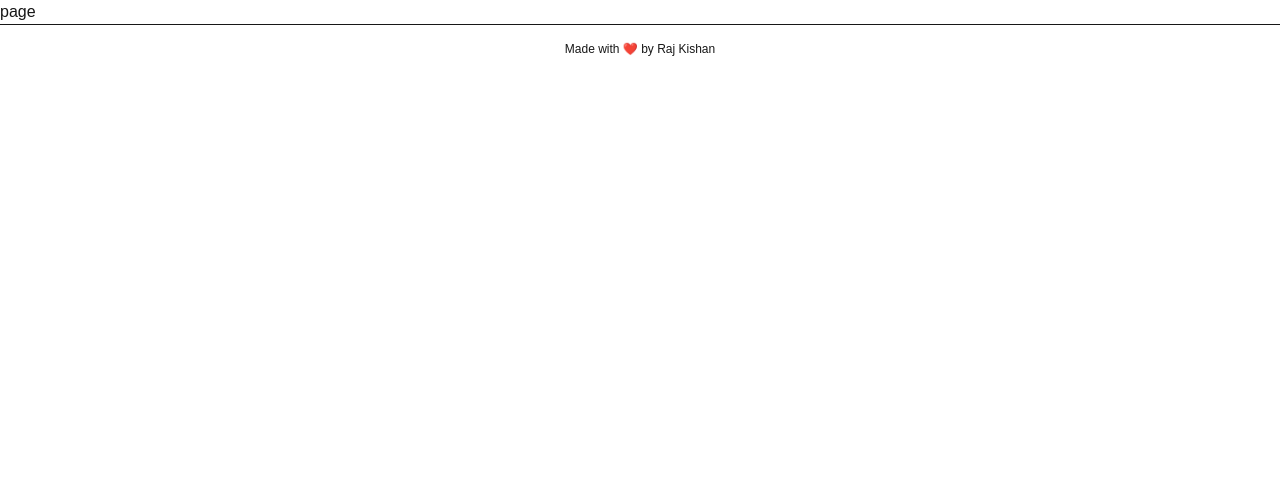
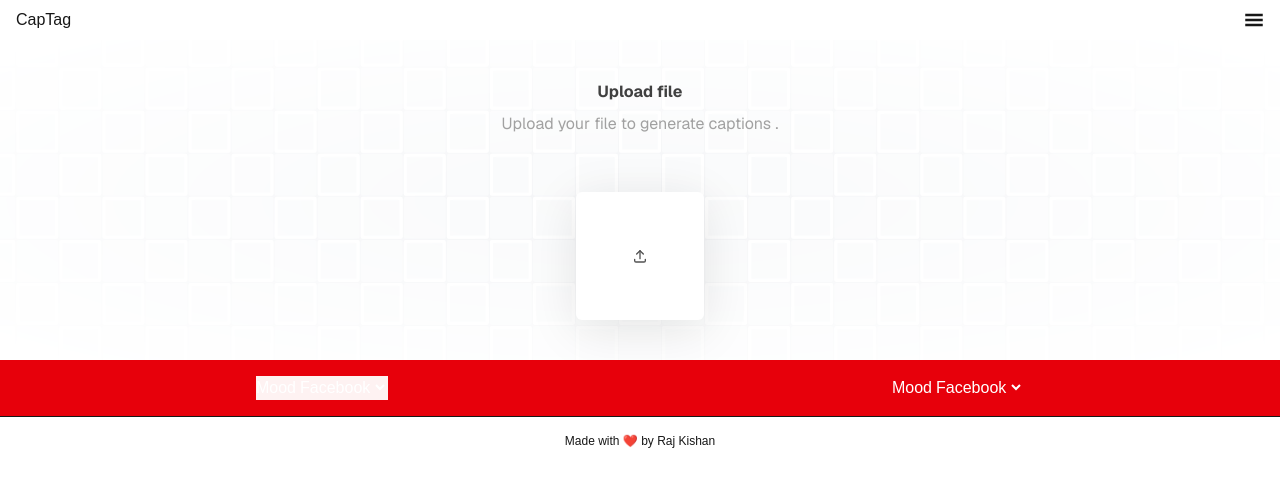
Before and after one commit to RajKishan1/captag, a Next.js app: page /captionGenerator in a window 1280 px wide. Shown: the top 486 px of the page. Built offline with nearby package versions, Linux system fonts and the light colour scheme.

Commit message:
feat:caption page

```diff
--- a/package.json
+++ b/package.json
@@ -9,11 +9,14 @@
     "lint": "next lint"
   },
   "dependencies": {
+    "@tabler/icons-react": "^3.34.0",
     "clsx": "^2.1.1",
     "framer-motion": "^12.23.6",
+    "motion": "^12.23.6",
     "next": "15.4.1",
     "react": "19.1.0",
     "react-dom": "19.1.0",
+    "react-dropzone": "^14.3.8",
     "react-icons": "^5.5.0",
     "simplex-noise": "^4.0.3",
     "tailwind-merge": "^3.3.1"
--- /dev/null
+++ b/src/app/captionGenerator/FileUpload.tsx
@@ -0,0 +1,194 @@
+"use client"
+import { cn } from "@/lib/utils";
+import React, { useRef, useState } from "react";
+import { motion } from "motion/react";
+import { IconUpload } from "@tabler/icons-react";
+import { useDropzone } from "react-dropzone";
+
+const mainVariant = {
+  initial: {
+    x: 0,
+    y: 0,
+  },
+  animate: {
+    x: 20,
+    y: -20,
+    opacity: 0.9,
+  },
+};
+
+const secondaryVariant = {
+  initial: {
+    opacity: 0,
+  },
+  animate: {
+    opacity: 1,
+  },
+};
+
+export const FileUpload = ({
+  onChange,
+}: {
+  onChange?: (files: File[]) => void;
+}) => {
+  const [files, setFiles] = useState<File[]>([]);
+  const fileInputRef = useRef<HTMLInputElement>(null);
+
+  const handleFileChange = (newFiles: File[]) => {
+    setFiles((prevFiles) => [...prevFiles, ...newFiles]);
+    onChange && onChange(newFiles);
+  };
+
+  const handleClick = () => {
+    fileInputRef.current?.click();
+  };
+
+  const { getRootProps, isDragActive } = useDropzone({
+    multiple: false,
+    noClick: true,
+    onDrop: handleFileChange,
+    onDropRejected: (error) => {
+      console.log(error);
+    },
+  });
+
+  return (
+    <div className="w-full" {...getRootProps()}>
+      <motion.div
+        onClick={handleClick}
+        whileHover="animate"
+        className="p-10 group/file block rounded-lg cursor-pointer w-full relative overflow-hidden"
+      >
+        <input
+          ref={fileInputRef}
+          id="file-upload-handle"
+          type="file"
+          onChange={(e) => handleFileChange(Array.from(e.target.files || []))}
+          className="hidden"
+        />
+        <div className="absolute inset-0 [mask-image:radial-gradient(ellipse_at_center,white,transparent)]">
+          <GridPattern />
+        </div>
+        <div className="flex flex-col items-center justify-center">
+          <p className="relative z-20 font-sans font-bold text-neutral-700 dark:text-neutral-300 text-base">
+            Upload file
+          </p>
+          <p className="relative z-20 font-sans font-normal text-neutral-400 dark:text-neutral-400 text-base mt-2">
+          Upload your file to generate captions .
+          </p>
+          <div className="relative w-full mt-10 max-w-xl mx-auto">
+            {files.length > 0 &&
+              files.map((file, idx) => (
+                <motion.div
+                  key={"file" + idx}
+                  layoutId={idx === 0 ? "file-upload" : "file-upload-" + idx}
+                  className={cn(
+                    "relative overflow-hidden z-40 bg-white dark:bg-neutral-900 flex flex-col items-start justify-start md:h-24 p-4 mt-4 w-full mx-auto rounded-md",
+                    "shadow-sm"
+                  )}
+                >
+                  <div className="flex justify-between w-full items-center gap-4">
+                    <motion.p
+                      initial={{ opacity: 0 }}
+                      animate={{ opacity: 1 }}
+                      layout
+                      className="text-base text-neutral-700 dark:text-neutral-300 truncate max-w-xs"
+                    >
+                      {file.name}
+                    </motion.p>
+                    <motion.p
+                      initial={{ opacity: 0 }}
+                      animate={{ opacity: 1 }}
+                      layout
+                      className="rounded-lg px-2 py-1 w-fit shrink-0 text-sm text-neutral-600 dark:bg-neutral-800 dark:text-white shadow-input"
+                    >
+                      {(file.size / (1024 * 1024)).toFixed(2)} MB
+                    </motion.p>
+                  </div>
+
+                  <div className="flex text-sm md:flex-row flex-col items-start md:items-center w-full mt-2 justify-between text-neutral-600 dark:text-neutral-400">
+                    <motion.p
+                      initial={{ opacity: 0 }}
+                      animate={{ opacity: 1 }}
+                      layout
+                      className="px-1 py-0.5 rounded-md bg-gray-100 dark:bg-neutral-800 "
+                    >
+                      {file.type}
+                    </motion.p>
+
+                    <motion.p
+                      initial={{ opacity: 0 }}
+                      animate={{ opacity: 1 }}
+                      layout
+                    >
+                      modified{" "}
+                      {new Date(file.lastModified).toLocaleDateString()}
+                    </motion.p>
+                  </div>
+                </motion.div>
+              ))}
+            {!files.length && (
+              <motion.div
+                layoutId="file-upload"
+                variants={mainVariant}
+                transition={{
+                  type: "spring",
+                  stiffness: 300,
+                  damping: 20,
+                }}
+                className={cn(
+                  "relative group-hover/file:shadow-2xl z-40 bg-white dark:bg-neutral-900 flex items-center justify-center h-32 mt-4 w-full max-w-[8rem] mx-auto rounded-md",
+                  "shadow-[0px_10px_50px_rgba(0,0,0,0.1)]"
+                )}
+              >
+                {isDragActive ? (
+                  <motion.p
+                    initial={{ opacity: 0 }}
+                    animate={{ opacity: 1 }}
+                    className="text-neutral-600 flex flex-col items-center"
+                  >
+                    Drop it
+                    <IconUpload className="h-4 w-4 text-neutral-600 dark:text-neutral-400" />
+                  </motion.p>
+                ) : (
+                  <IconUpload className="h-4 w-4 text-neutral-600 dark:text-neutral-300" />
+                )}
+              </motion.div>
+            )}
+
+            {!files.length && (
+              <motion.div
+                variants={secondaryVariant}
+                className="absolute opacity-0 border border-dashed border-sky-400 inset-0 z-30 bg-transparent flex items-center justify-center h-32 mt-4 w-full max-w-[8rem] mx-auto rounded-md"
+              ></motion.div>
+            )}
+          </div>
+        </div>
+      </motion.div>
+    </div>
+  );
+};
+
+export function GridPattern() {
+  const columns = 41;
+  const rows = 11;
+  return (
+    <div className="flex bg-gray-100 dark:bg-neutral-900 shrink-0 flex-wrap justify-center items-center gap-x-px gap-y-px  scale-105">
+      {Array.from({ length: rows }).map((_, row) =>
+        Array.from({ length: columns }).map((_, col) => {
+          const index = row * columns + col;
+          return (
+            <div
+              key={`${col}-${row}`}
+              className={`w-10 h-10 flex shrink-0 rounded-[2px] ${
+                index % 2 === 0
+                  ? "bg-gray-50 dark:bg-neutral-950"
+                  : "bg-gray-50 dark:bg-neutral-950 shadow-[0px_0px_1px_3px_rgba(255,255,255,1)_inset] dark:shadow-[0px_0px_1px_3px_rgba(0,0,0,1)_inset]"
+              }`}
+            />
+          );
+        })
+      )}
+    </div>
+  );
+}
--- a/src/app/captionGenerator/page.tsx
+++ b/src/app/captionGenerator/page.tsx
@@ -1,9 +1,30 @@
-import React from 'react'
+import React from "react";
+import { FileUpload } from "./FileUpload";
+import NavigationBar from "@/components/homepage/NavigationBar";
 
 const page = () => {
   return (
-    <div>page</div>
-  )
-}
+    <div className="">
+      <NavigationBar />
+      <FileUpload />
+      <div className="w-full flex items-center  justify-around gap-2 px-2 bg-red-600 py-4">
+        <div className="text-white bg-red-50">
+          <label htmlFor="">Mood</label>
+          <select name="" id="">
+            <option>Facebook</option>
+            <option>Instagram</option>
+          </select>
+        </div>
+        <div className="text-white">
+          <label htmlFor="">Mood</label>
+          <select name="" id="">
+            <option>Facebook</option>
+            <option>Instagram</option>
+          </select>
+        </div>
+      </div>
+    </div>
+  );
+};
 
-export default page
+export default page;
--- a/src/components/homepage/Features.tsx
+++ b/src/components/homepage/Features.tsx
@@ -3,14 +3,18 @@
   title: string;
   text: string;
   buttonText: string;
+  route: string;
 }
-export const FeatureDiv = ({ text, title, buttonText }: prop) => {
+export const FeatureDiv = ({ text, title, buttonText, route }: prop) => {
   return (
     <div className=" w-4/5 p-2 rounded-xl flex flex-col items-center gap-2  bg-neutral-800">
       <h2 className="my-1.5 text-center text-2xl ">{title}</h2>
       <span className="flex flex-col items-center gap-3 bg-neutral-900 rounded-lg px-1 py-3">
-        <p className="text-center">{text}</p>
-        <a href="#" className="px-3  py-2 border rounded-lg">
+        <p className="text-center px-3 text-neutral-400">{text}</p>
+        <a
+          href={route}
+          className="px-3  py-2 border border-neutral-800 text-sm bg-blue-700 mt-5 rounded-lg"
+        >
           {buttonText}
         </a>
       </span>
@@ -22,14 +26,17 @@
     <div className="w-full  flex flex-col gap-4">
       <div className="flex flex-col items-center justify-between gap-5">
         <FeatureDiv
-          text=" aofsvnpiaefughcwpfegwhruitgvuhvw sslfjkvnaeliruigaghnb aer;oicahneit "
-          title="erwrw"
-          buttonText="sdfs"
+          route="/captionGenerator"
+          title="Caption to Image"
+          text="Get captions for your post Instantly.
+        No need to get confused everytime"
+          buttonText="Try Now"
         />
         <FeatureDiv
-          text=" aofsvnpiaefughcwpfegwhruitgvuhvw sslfjkvnaeliruigaghnb aer;oicahneit aeira"
-          title="erwrw"
-          buttonText="sdfs"
+          route="/reframeText"
+          text="Reframe your existing caption to achieve more engagement ."
+          title="Caption Reframe"
+          buttonText="Try Now"
         />
       </div>
     </div>
--- a/src/components/homepage/HeroSection.tsx
+++ b/src/components/homepage/HeroSection.tsx
@@ -3,15 +3,14 @@
 
 const HeroSection = () => {
   return (
-    <div className=" flex flex-col  gap-4 bg-gradient-to-br from-neutral-800 via-neutral-900 to-black">
-      <h1 className="text-5xl font-bold text-center p-10">CapTag</h1>
+    <div className="w-full flex flex-col items-center gap-4 py-4 bg-[#171717]">
+      <h1 className="text-5xl font-bold text-center p-10">#CapTag</h1>
+      <p>Captions & Hashtags</p>
       <p className="px-2 text-center">
         Lorem ipsum dolor sit amet consectetur adipisicing elit. Porro ratione
         dolore deserunt incidunt, doloribus odio consequuntur non quasi nam sunt
-        laboriosam! Totam perferendis aperiam molestiae eveniet sapiente,
       </p>
       <Features />
-
     </div>
   );
 };
```
Also changed, not shown: 2 other files (tests, documents, lock files or other folders).
